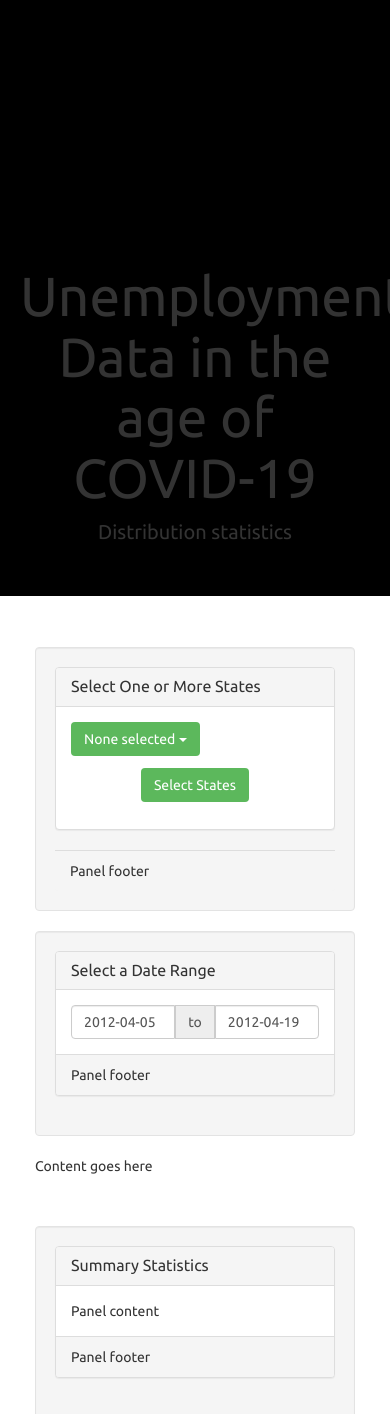
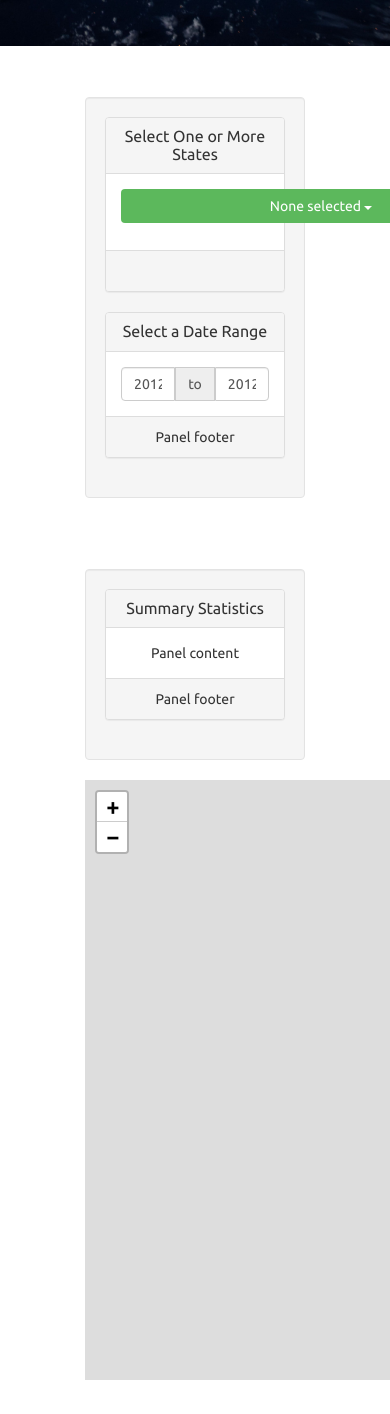
Before and after one commit to rose-gonoud/COVID-19-Unemployment, a plain HTML site: page index.html in a window 390 px wide. Shown: the part 586-2000 px from the top of the page. Drawn offline with nearby package versions, Linux system fonts and the light colour scheme.

Commit message:
updated populatePulldown

```diff
--- a/assets/css/style.css
+++ b/assets/css/style.css
@@ -10,12 +10,23 @@ body {
   margin: 0;
 }
 
+/* #map,
+div,
+html {
+  height: 100%;
+  width: 100%;
+} */
+
+#map {
+  height: 600px;
+  width: 1200px;
+}
 
 .leaflet-popup-content {
   text-align: center;
 }
 
-CSS from the Leaflet-Choropleth documentation
+/* CSS from the Leaflet-Choropleth documentation */
 .legend {
   padding: 6px 8px;
   font: 12px Arial, Helvetica, sans-serif;
@@ -48,7 +59,21 @@ CSS from the Leaflet-Choropleth documentation
 .legend .max {
   float: right;
 }
+.legend {
+  line-height: 18px;
+  color: #555;
+}
+.legend i {
+  width: 18px;
+  height: 18px;
+  float: left;
+  margin-right: 8px;
+  opacity: 0.7;
+}
 
+.leaflet-popup-content {
+  text-align: center;
+}
 
 
 /* The wrapper contains all of the page's content besides the footer, which is pushed to the bottom of the page */
@@ -61,8 +86,8 @@ CSS from the Leaflet-Choropleth documentation
 
 
 .new-container {
- margin-right : 50px;
- margin-left : 50px;
+ margin-right : 100px;
+ margin-left : 100px;
 }
 
 /* The footer is positioned at the bottom of the page */
@@ -112,19 +137,16 @@ CSS from the Leaflet-Choropleth documentation
   margin-top: 10px;
 }
 
-/* select {
+select {
   margin: auto;
   display: block;
   width: 80%;
   padding: 8px;
   color: #8e979f;
   outline: none;
-} */
+}
 
-/* .new-container {
-margin-left: 50px;
-margin-right: 50pm;
-} */
+
 
 .btn-default {
   color: #ffffff;
@@ -287,64 +309,3 @@ margin-right: 50pm;
     opacity: 1;
   }
 }
-
-/* #map,
-div,
-html {
-  height: 100%;
-  width: 100%;
-} */
-
-#map {
-  height: 600px;
-  width: 800px;
-}
-
-.leaflet-popup-content {
-  text-align: center;
-}
-
-/* CSS from the Leaflet-Choropleth documentation */
-/* .legend {
-  padding: 6px 8px;
-  font: 12px Arial, Helvetica, sans-serif;
-  font-weight: bold;
-  color: #555;
-  background: #fff;
-  background: rgba(255, 255, 255, 0.8);
-  border-radius: 5px;
-  box-shadow: 0 0 15px rgba(0, 0, 0, 0.2);
-}
-
-.legend ul {
-  padding: 0;
-  margin: 0;
-  clear: both;
-  list-style-type: none;
-}
-
-.legend li {
-  display: inline-block;
-  width: 30px;
-  height: 22px;
-}
-
-.legend .min {
-  float: left;
-  padding-bottom: 5px;
-}
-
-.legend .max {
-  float: right;
-} */
-.legend {
-  line-height: 18px;
-  color: #555;
-}
-.legend i {
-  width: 18px;
-  height: 18px;
-  float: left;
-  margin-right: 8px;
-  opacity: 0.7;
-}
--- a/assets/js/populatePulldown.js
+++ b/assets/js/populatePulldown.js
@@ -1,35 +1,47 @@
 // State selection
-states=[];
 
-// read the data
-stateData.forEach((s) => {
-  states.push(s.state);
-});
-console.log(states);
+console.log(stateData);
 
-
-pullDownMenu(states);
+pullDownMenu();
 
 /**
  *
  * @param {var} value. This function creates array of options using the array of values in @param
  */
 
-function pullDownMenu(value) {
+function pullDownMenu() {
 
   var dropdown = d3.select("#selState");
   // Log the entire dataset
-  console.log(value);
+
+    // For each ID in the array run a function
+    stateData.forEach((element) => {
+        console.log(element);
+        // Append an option element to the #selDataset dropdown with the id
+        // in the value attribute as well as text between the open and closed tags.
+        dropdown.append('option')
+            .attr("value", element.abbr)
+            .text(element.state);
+    });
+
+};
+
+/**
+ * When the select dropdown is changed this function will fire
+ * @param {Number} selectedValue This is the selected id in the pulldow from #selDataset.
+ */
+
+function optionChanged() {
+    /**
+     * collect selected values
+     *
+     */
+      var selValues = [];
+      selValues.push($('#selState').val());
+      console.log(selValues);
+      d3.select("#h-pulldown").text(selValues);
 
 
-    // For each ID in the array run a function
-  value.forEach((element) => {
-      console.log(element);
-      // Append an option element to the #selDataset dropdown with the id
-      // in the value attribute as well as text between the open and closed tags.
-      dropdown.append('option')
-          .attr("value", element)
-          .text(element);
-  });
+      console.log(`You changed the value. It is now: ${selValues}`);
 
 };
--- a/index.html
+++ b/index.html
@@ -88,19 +88,16 @@
           <h1>Unemployment Data in the age of COVID-19</h1>
           <p>Distribution statistics</p>
         </div>
-    </nav>
-    <div class="hero text-center">
-      <h1>Unemployment Data in the age of COVID-19</h1>
-      <p>Distribution statistics</p>
-    </div>
 
-  	<div class="new-container">
+      <div class="new-container" align="center">
 
-    <div class="row">
-      <div class="row margin-top-50">
-        <div class="col-md-2"></div>
+        <!-- Row containing filters. -->
 
-        <div class="col-md-4">
+      <div class="row" align="center">
+        <div class="row margin-top-50" >
+
+          <div class="col-lg-4" align="center"></div>
+          <div class="col-lg-4" align="center">
           <div class="well">
           <div class="panel panel-default">
             <div class="panel-heading">
@@ -108,31 +105,31 @@
               </div>
             <div class="panel-body">
 
-			    <!-- <script type="text/javascript">
+            <script type="text/javascript">
                 $(document).ready(function() {
                     $('#selState').multiselect({
                     enableCaseInsensitiveFiltering: true,
+                    includeResetOption: true,
+                    buttonWidth: '400px',
                     maxHeight: 200
                   });
                 });
-          </script> -->
+            </script>
 
-          <script type="text/javascript">
-            $(document).ready(function() {
-                $('#selState').multiselect();
-            });
-          </script>
+
           <select id="selState" multiple="multiple" onchange="optionChanged(this.value)"></select>
-            <button id="filter-btn-markets" type="button" class="btn btn-default">Select States</button>
-            </div>
+              <!-- <button id="filter-btn-markets" type="button" class="btn btn-default">Select States</button>
+              </div> -->
 
           </div>
-		      <div class="panel-footer">Panel footer</div>
+              <div class="panel-footer" id="pan-pulldown">
+                <h3 id="h-pulldown"></h3>
+
+
               </div>
             </div>
 
-        <div class="col-md-4">
-	      <div class="well">
+            <!--  -->
 
             <div class="panel panel-default">
               <div class="panel-heading">
@@ -158,18 +155,20 @@
 
           </div>
           </div>
+          <div class="col-lg-4" align="center"></div>
 
 
-        <div class="col-md-2">Content goes here</div>
         </div>
 
       </div>
 
-    <div class="row">
+      <!-- Row containing summary and map -->
+
+      <div class="row" align="center">
         <div class="row margin-top-50">
-        <div class="col-lg-4">
+          <div class="col-lg-4" align="right">
 
-        <div class="well">
+          <div class="well" align="center">
 
             <div class="panel panel-default">
               <div class="panel-heading">
@@ -181,47 +180,58 @@
             </div>
           </div>
 
-        <div class="col-lg-8">
+          <div class="col-lg-8" align="right">
 
   <!-- The div where we will inject our map -->
             <div id="map">Map Goes Here</div>
 
-
-
-        </div>
           </div>
         </div>
 
+
+      <!-- Row containg line graph -->
+
       <div class="row">
+
         <div class="row margin-top-50">
-	    <div class="col-lg-2">Content goes here</div>
+
+            <div class="col-lg-2"></div>
+
             <div class="col-lg-8">
 
-		<div id="plot">
               <div class="panel panel-default">
                 <div class="panel-heading">
                   <h3 class="panel-title">Line Graph</h3>
                 </div>
-        <div class="panel-body" id=panel-plot> Panel content </div>
+                <div class="panel-body" id=panel-plot>
+                  <div id="plot">Line Graph Goes Here</div>
+                </div>
                 <div class="panel-footer">Panel footer</div>
               </div>
 
+            </div>
 
+            <div class="col-lg-2"></div>
 
         </div>
 
       </div>
-  </div>
-      <div class="col-lg-2"></div>
-      </div>
-      <!-- The div where we will inject our map -->
-      <div id="map">Map Goes Here</div>
-      <div id="plot">Line Graph Goes Here</div>
-    </div>
-    <footer class="footer">
+
+      <!-- FOOTER -->
+      <footer class="footer" align="center">
         <span class="bottom">Project 2 </span>
       </footer>
+
+
+
+
+
+
+
     </div> <!-- wrapper -->
+
+
+  <!-- Scripts -->
 
     <script type="text/javascript" src="assets/js/testData.js"></script>
     <script type="text/javascript" src="assets/data/stateData.js"></script>
```
Also changed, not shown: README.md, images/nasa.jpg (added), images/ufo.svg (added). Lines whose indentation alone changed are shown as unchanged.
